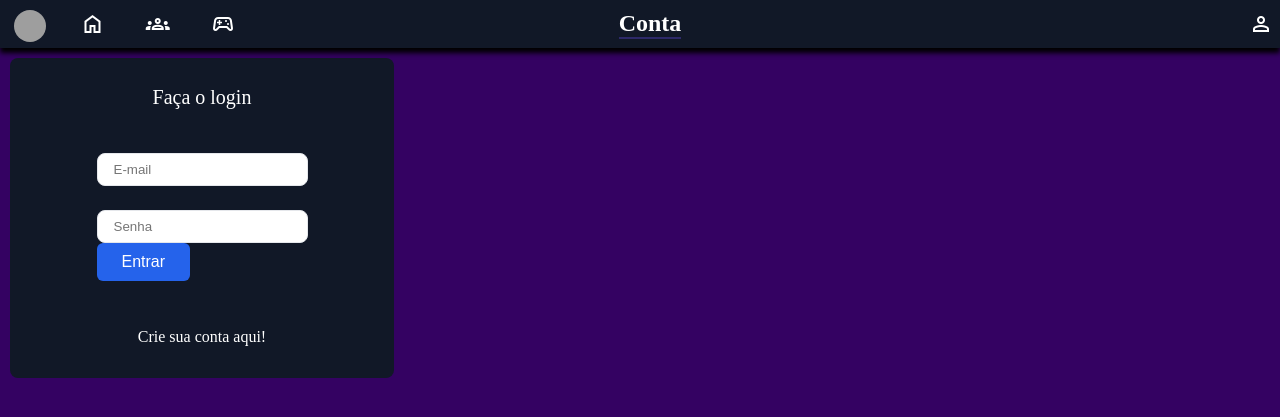
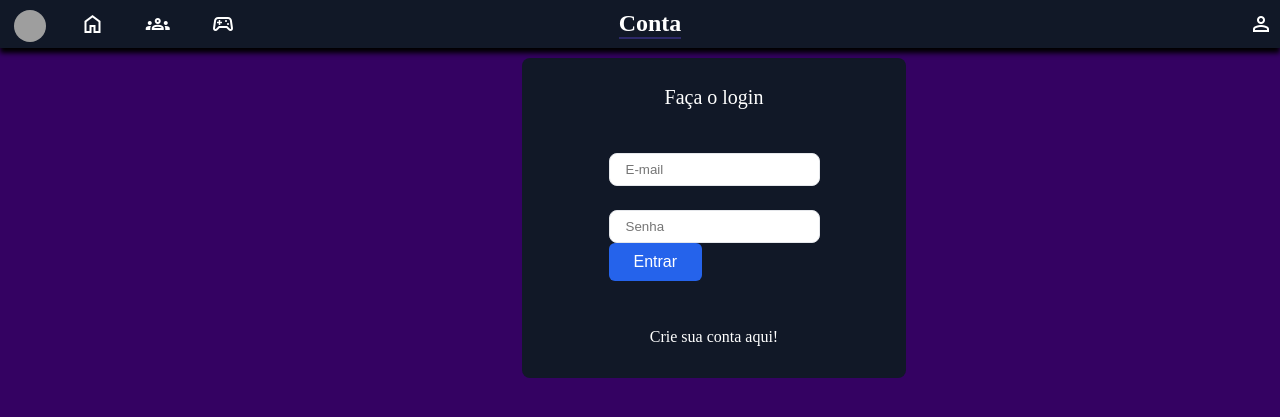
Before and after one commit to Cidyclay/projetoepratica, a PHP site: page /contaSocial.php in a window 1280 px wide. Shown: the top 417 px of the page. Run offline with PHP 8.4, Linux system fonts and the light colour scheme; grey boxes are pictures that could not be loaded.

Commit message:
Update-forms alinhado no centro da tela.

```diff
--- a/contaSocial.php
+++ b/contaSocial.php
@@ -87,7 +87,7 @@
 <body>
   <?php include "componentes/navBar.php" ?>
   <?= navBar("Conta") ?>
-  <div class="divBody">
+  <div class="divBody" style="margin-left:40%;">
 
     <div id="formularioLogin">
 
```
